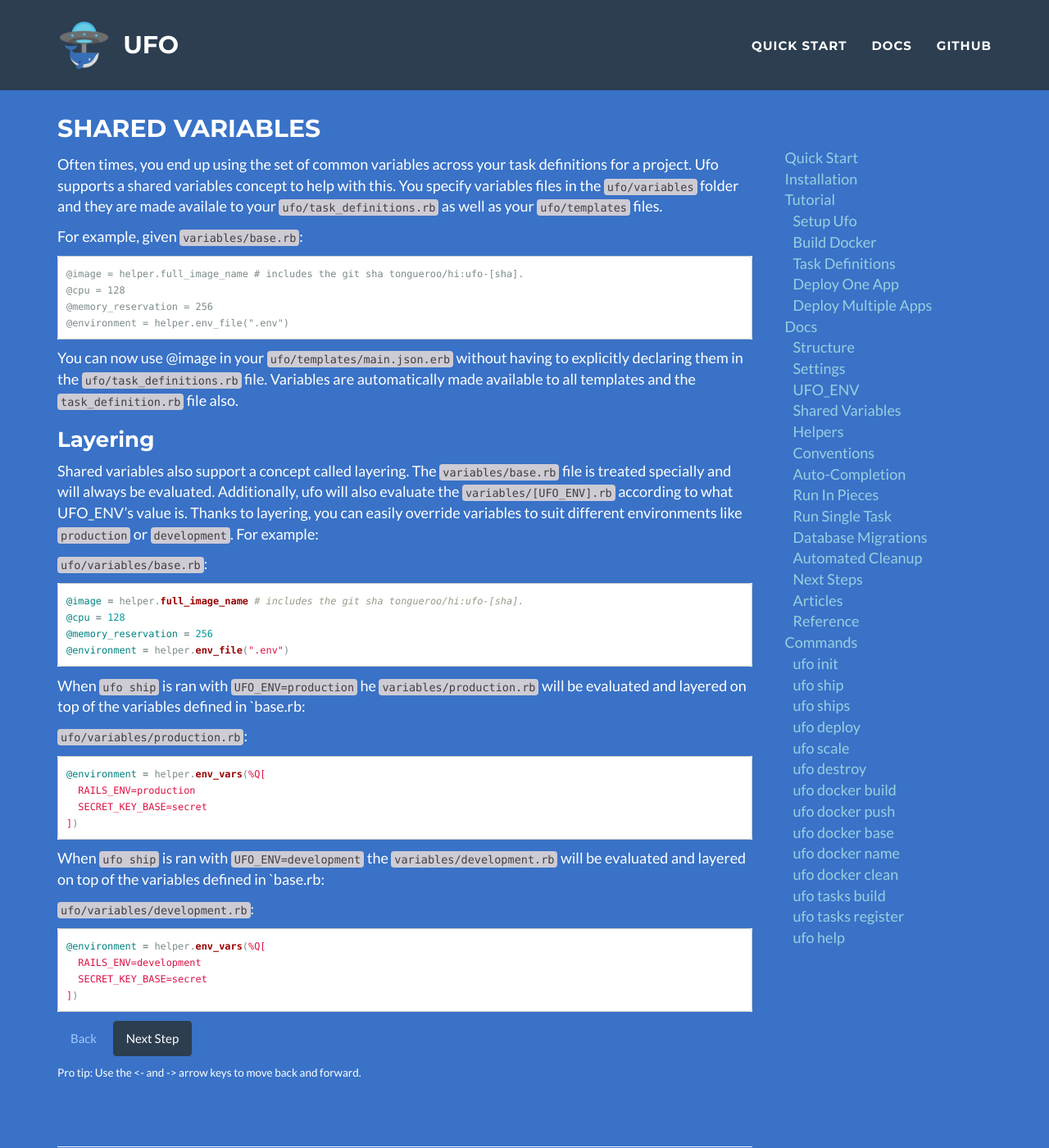
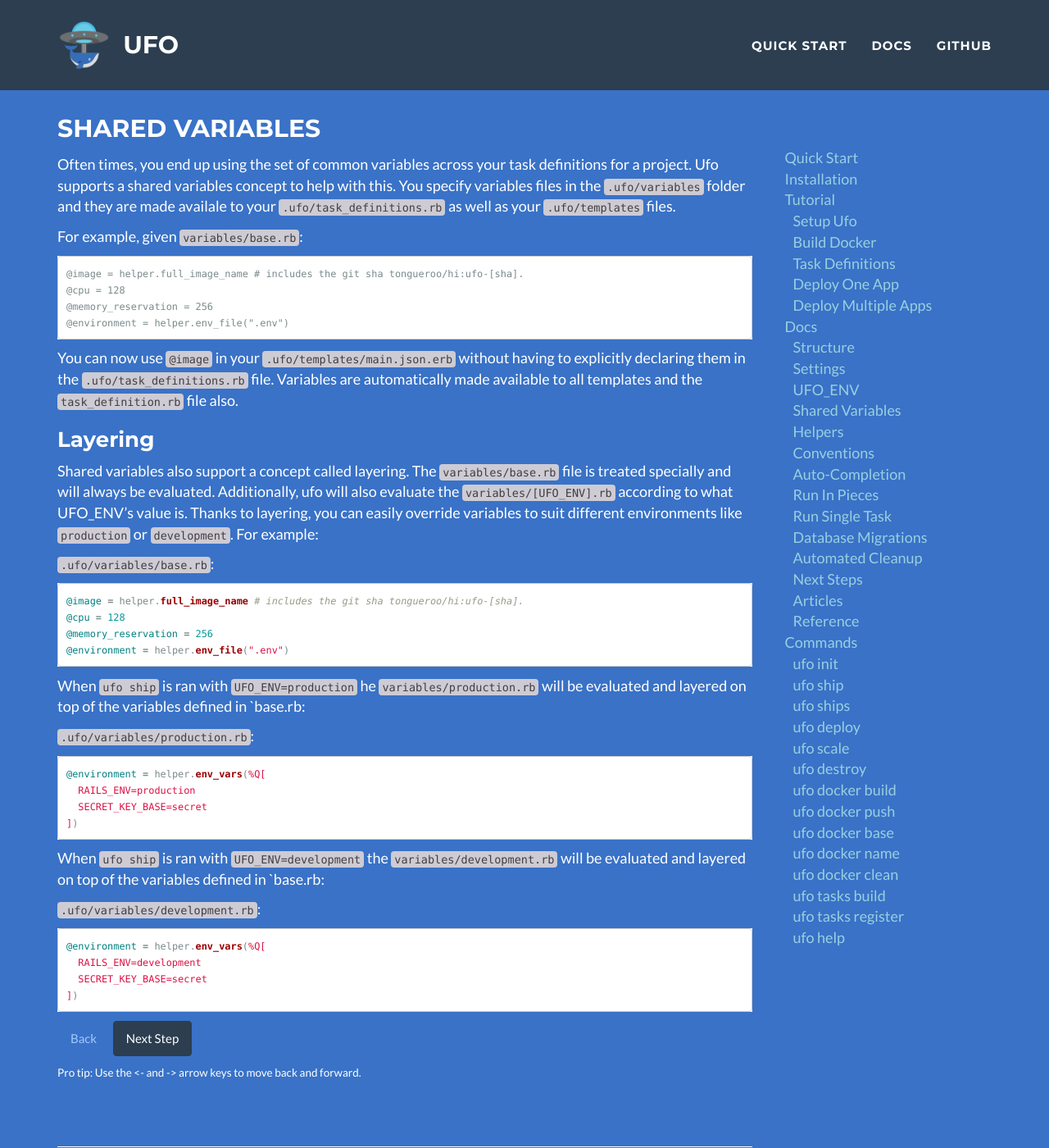
Before and after one commit to boltops-tools/ufo, a Jekyll site: the page built from docs/_docs/variables.md, in a window 1280 px wide and 1400 px high. Shown: the whole window at 82% size. Built offline with Jekyll 4.4.1, drawn with Linux system fonts in a browser that asks for light colours.

````diff
--- a/docs/_docs/variables.md
+++ b/docs/_docs/variables.md
@@ -2,7 +2,7 @@
 title: Shared Variables
 ---
 
-Often times, you end up using the set of common variables across your task definitions for a project.  Ufo supports a shared variables concept to help with this.  You specify variables files in the `ufo/variables` folder and they are made availale to your `ufo/task_definitions.rb` as well as your `ufo/templates` files.
+Often times, you end up using the set of common variables across your task definitions for a project.  Ufo supports a shared variables concept to help with this.  You specify variables files in the `.ufo/variables` folder and they are made availale to your `.ufo/task_definitions.rb` as well as your `.ufo/templates` files.
 
 For example, given `variables/base.rb`:
 
@@ -13,13 +13,13 @@ For example, given `variables/base.rb`:
 @environment = helper.env_file(".env")
 ```
 
-You can now use @image in your `ufo/templates/main.json.erb` without having to explicitly declaring them in the `ufo/task_definitions.rb` file.  Variables are automatically made available to all templates and the `task_definition.rb` file also.
+You can now use `@image` in your `.ufo/templates/main.json.erb` without having to explicitly declaring them in the `.ufo/task_definitions.rb` file.  Variables are automatically made available to all templates and the `task_definition.rb` file also.
 
 ### Layering
 
 Shared variables also support a concept called layering.  The `variables/base.rb` file is treated specially and will always be evaluated.  Additionally, ufo will also evaluate the `variables/[UFO_ENV].rb` according to what UFO_ENV's value is. Thanks to layering, you can easily override variables to suit different environments like `production` or `development`. For example:
 
-`ufo/variables/base.rb`:
+`.ufo/variables/base.rb`:
 
 ```ruby
 @image = helper.full_image_name # includes the git sha tongueroo/hi:ufo-[sha].
@@ -30,7 +30,7 @@ Shared variables also support a concept called layering.  The `variables/base.rb
 
 When `ufo ship` is ran with `UFO_ENV=production` he `variables/production.rb` will be evaluated and layered on top of the variables defined in `base.rb:
 
-`ufo/variables/production.rb`:
+`.ufo/variables/production.rb`:
 
 ```ruby
 @environment = helper.env_vars(%Q[
@@ -42,7 +42,7 @@ When `ufo ship` is ran with `UFO_ENV=production` he `variables/production.rb` wi
 When `ufo ship` is ran with `UFO_ENV=development` the `variables/development.rb` will be evaluated and layered on top of the variables defined in `base.rb:
 
 
-`ufo/variables/development.rb`:
+`.ufo/variables/development.rb`:
 
 ```ruby
 @environment = helper.env_vars(%Q[
````
Also changed, not shown: docs/_docs/tutorial-ufo-tasks-build.md (+4 -4 lines), docs/_docs/ufo-env.md (+1 -1 lines), docs/_docs/ufo-tasks-build.md (+2 -2 lines).
